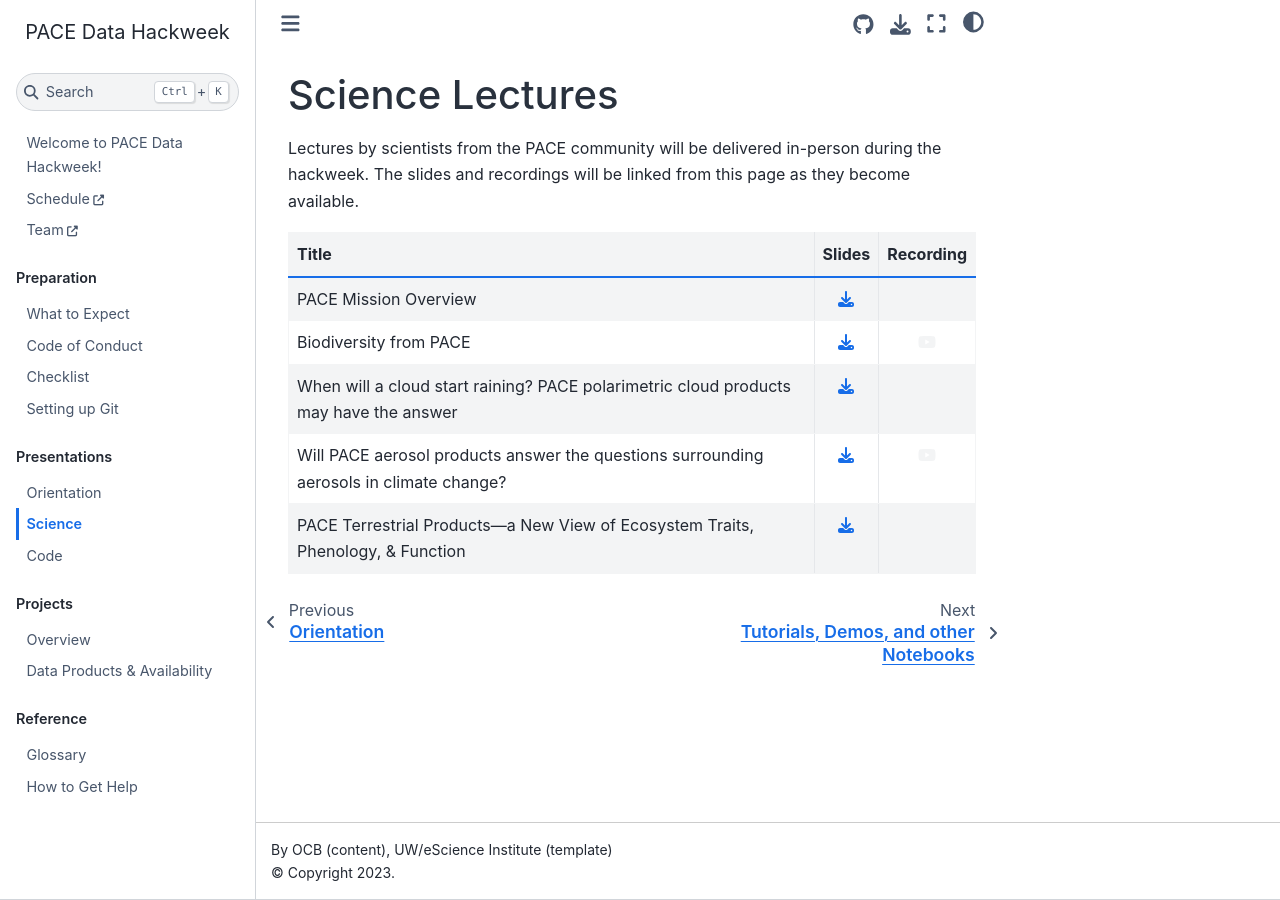
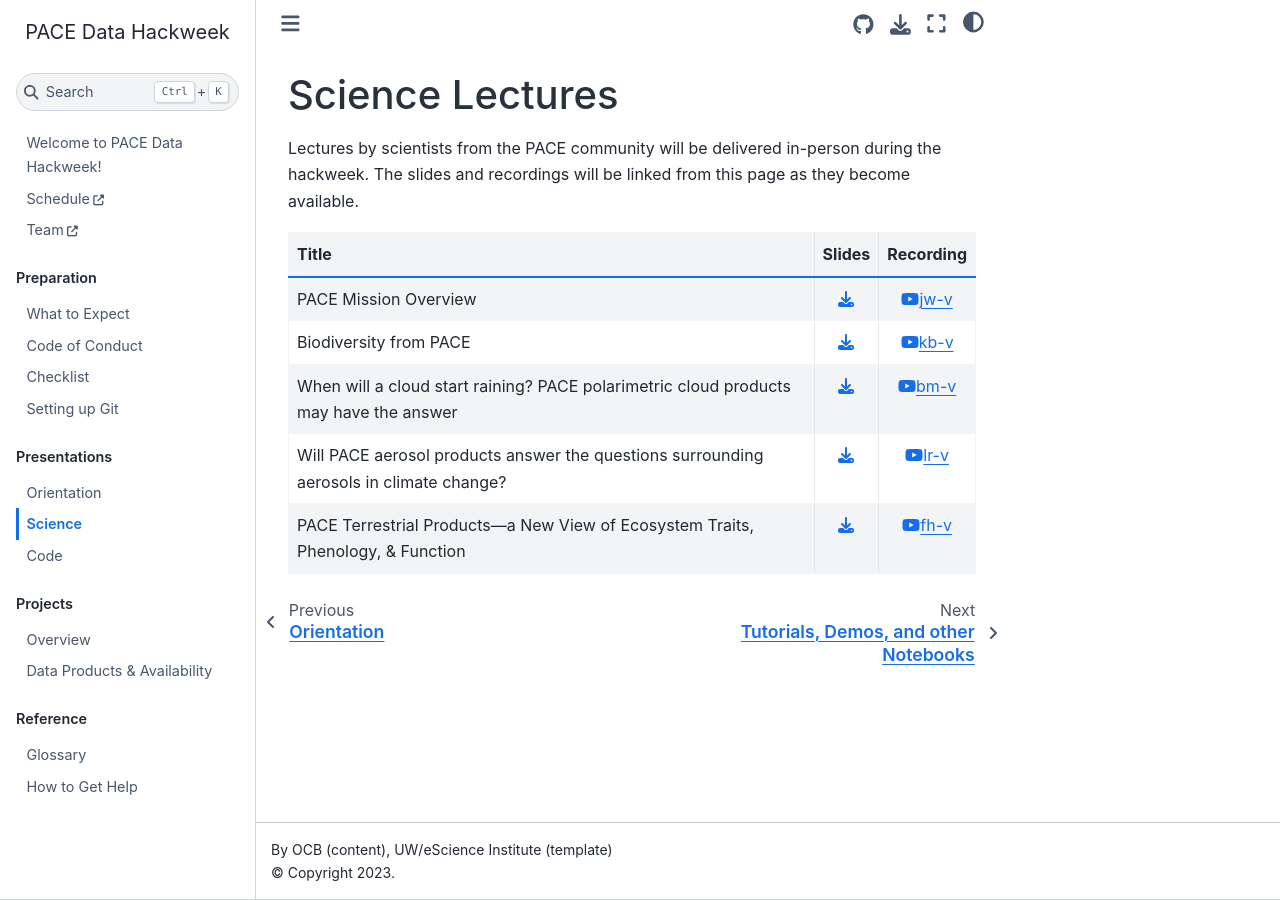
Before and after one commit to PACEHackWeek/pace-2025, a Jupyter Book: the page built from book/presentations/lectures.md, in a window 1280 px wide. Built offline with Jupyter Book 1.0.4 settings and Sphinx 7.4.7 and the Sphinx Book theme 1.1.4, drawn with Linux system fonts in a browser that asks for light colours.

```diff
--- a/book/presentations/lectures.md
+++ b/book/presentations/lectures.md
@@ -5,11 +5,11 @@ The slides and recordings will be linked from this page as they become available
 
 | Title | Slides | Recording |
 | :---- | :----: | :-------: |
-| PACE Mission Overview                                                                   | [{{ d1 }}][jw-d] | {{ v0 }} |
-| Biodiversity from PACE                                                                  | [{{ d1 }}][kb-d] | {{ v0 }} |
-| When will a cloud start raining? PACE polarimetric cloud products may have the answer   | [{{ d1 }}][bm-d] | {{ v0 }} |
-| Will PACE aerosol products answer the questions surrounding aerosols in climate change? | [{{ d1 }}][lr-d] | {{ v0 }} |
-| PACE Terrestrial Products&mdash;a New View of Ecosystem Traits, Phenology, & Function   | [{{ d1 }}][fh-d] | {{ v0 }} |
+| PACE Mission Overview                                                                   | [{{ d1 }}][jw-d] | {{ v1 }}[jw-v] |
+| Biodiversity from PACE                                                                  | [{{ d1 }}][kb-d] | {{ v1 }}[kb-v] |
+| When will a cloud start raining? PACE polarimetric cloud products may have the answer   | [{{ d1 }}][bm-d] | {{ v1 }}[bm-v] |
+| Will PACE aerosol products answer the questions surrounding aerosols in climate change? | [{{ d1 }}][lr-d] | {{ v1 }}[lr-v] |
+| PACE Terrestrial Products&mdash;a New View of Ecosystem Traits, Phenology, & Function   | [{{ d1 }}][fh-d] | {{ v1 }}[fh-v] |
 
 [jw-d]: https://drive.usercontent.google.com/download?id=12nEmxwSO8jhuOqJ6YS20OaaaFVI3nyM3&export=download&authuser=0
 [kb-d]: https://drive.usercontent.google.com/download?id=1Ap3rt5szdbW4jU41YY8UurS5QAQjjgCA&export=download&authuser=0
@@ -17,10 +17,8 @@ The slides and recordings will be linked from this page as they become available
 [lr-d]: https://drive.usercontent.google.com/download?id=1tz2g_2e58encVROgp2HqulUrm236PGcq&export=download&authuser=0
 [fh-d]: https://drive.usercontent.google.com/download?id=12_V_XOQgpDCHJBeqKqrOXflvM3WOXqoc&export=download&authuser=0
 
-<!--
-[jw-v]:
-[kb-v]:
-[bm-v]:
-[lr-v]:
-[fh-v]:
--->
+[jw-v]: https://youtu.be/97Rw-J6Av-U?list=PL2JK_uZ15iZDMVfQlhOS6vU7gRnxIx0KL
+[kb-v]: https://youtu.be/94J5IHYoIp4?list=PL2JK_uZ15iZDMVfQlhOS6vU7gRnxIx0KL
+[bm-v]: https://youtu.be/YhS8gXntl1g?list=PL2JK_uZ15iZDMVfQlhOS6vU7gRnxIx0KL
+[lr-v]: https://youtu.be/YBTLd6cfBYs?list=PL2JK_uZ15iZDMVfQlhOS6vU7gRnxIx0KL
+[fh-v]: https://youtu.be/JQGPjrQNMbM?list=PL2JK_uZ15iZDMVfQlhOS6vU7gRnxIx0KL
```
